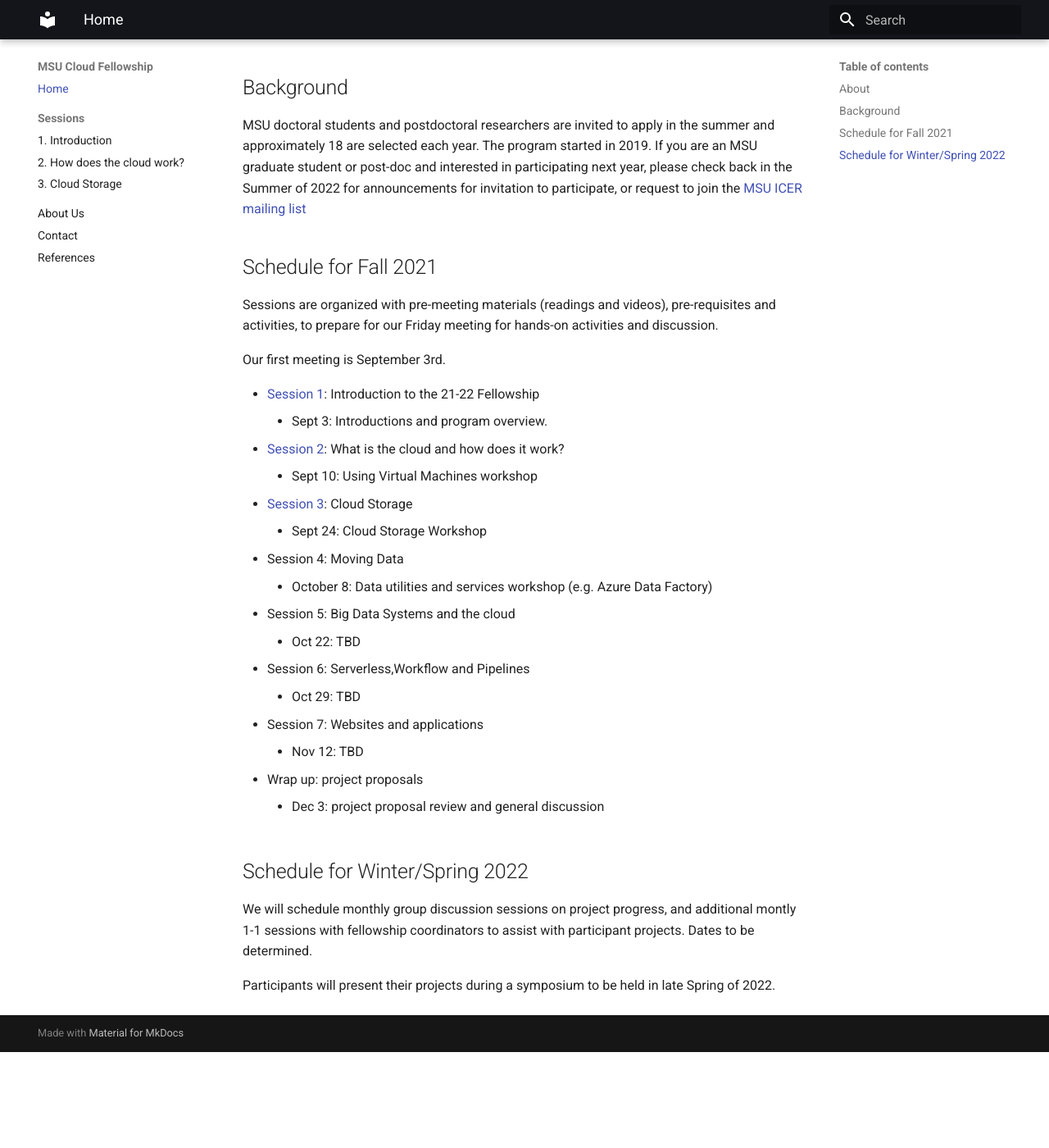
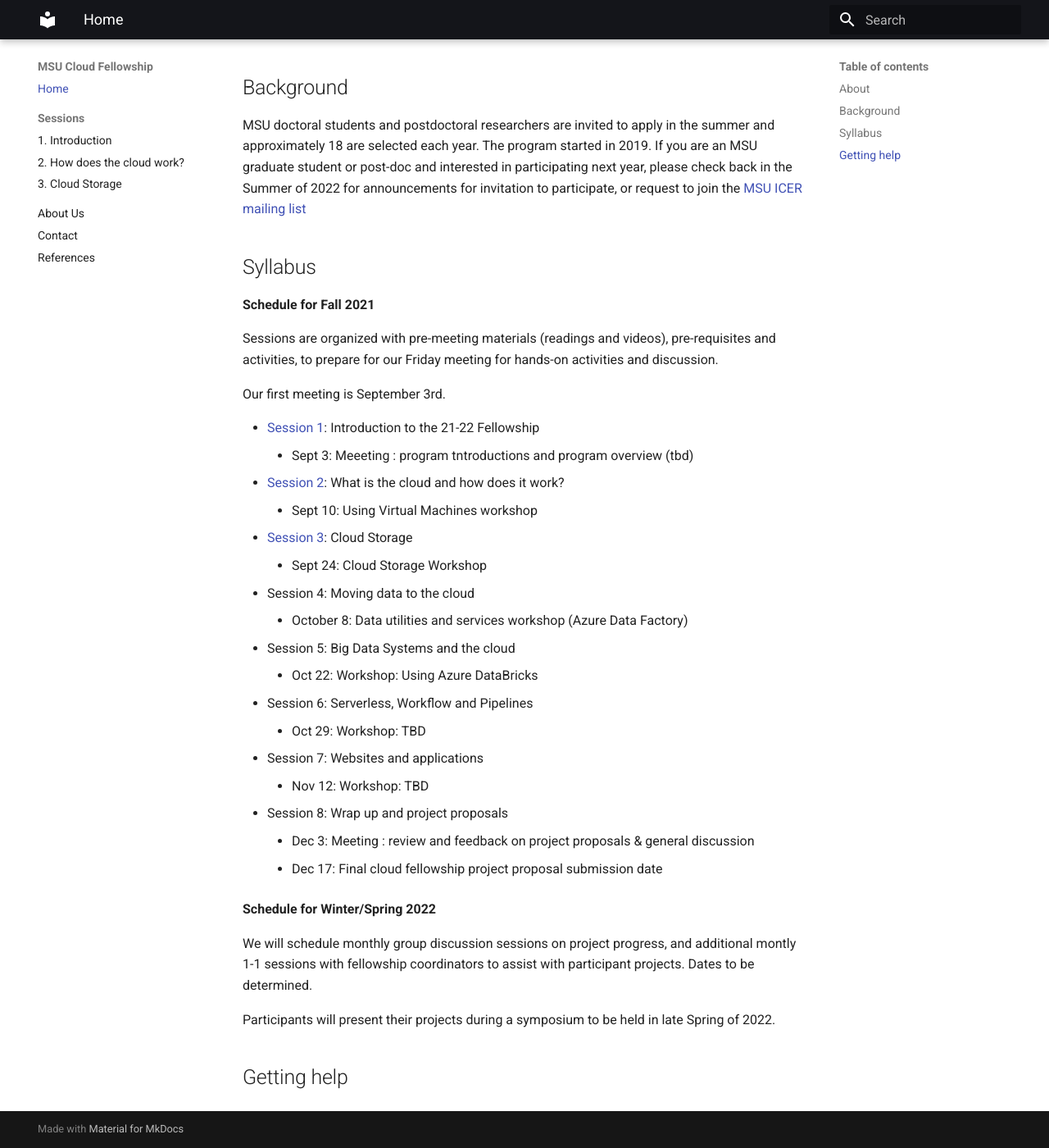
Before and after one commit to msucloudfellowship/msucloudfellowship.github.io, an MkDocs documentation site: the page built from docs/index.md, in a window 1280 px wide and 1400 px high, scrolled down 785 px. Shown: the whole window at 82% size. Built offline with MkDocs 1.6.1 and Material for MkDocs 9.7.7, drawn with Linux system fonts in a browser that asks for light colours; before the commit the page ends 2068 px from its top, so only the background shows below that.

Commit message:
add syllabus to home page, update sched

```diff
--- a/docs/index.md
+++ b/docs/index.md
@@ -15,31 +15,36 @@ The MSU Cloud Fellowship is cross disciplinary program produced by MSU’s Insti
 
 MSU doctoral students and postdoctoral researchers are invited to apply in the summer and approximately 18 are selected each year.  The program started in 2019.   If you are an MSU graduate student or post-doc and interested in participating next year, please check back in the Summer of 2022 for announcements for invitation to participate, or request to join the [MSU ICER mailing list](https://icer.msu.edu/getting-latest-hpcc-updates)
 
-## Schedule for Fall 2021
+## Syllabus
+
+**Schedule for Fall 2021**
 
 Sessions are organized with pre-meeting materials (readings and videos), pre-requisites and activities, to prepare for our Friday meeting for hands-on activities and discussion.
 
 Our first meeting is September 3rd.
 
  * [Session 1](session_introduction): Introduction to the 21-22 Fellowship
-     * Sept 3: Introductions and program overview.
+     * Sept 3: Meeeting : program tntroductions and program overview (tbd)
  * [Session 2](session_how_to_cloud): What is the cloud and how does it work?
     * Sept 10: Using Virtual Machines workshop
  * [Session 3](session_cloud_storage): Cloud Storage
     * Sept 24: Cloud Storage Workshop
- * Session 4: Moving Data
-    * October 8: Data utilities and services workshop (e.g. Azure Data Factory)
+ * Session 4: Moving data to the cloud
+    * October 8: Data utilities and services workshop (Azure Data Factory)
  * Session 5: Big Data Systems and the cloud
-    * Oct 22: TBD
- * Session 6: Serverless,Workflow and Pipelines
-    * Oct 29: TBD
+    * Oct 22: Workshop: Using Azure DataBricks
+ * Session 6: Serverless, Workflow and Pipelines
+    * Oct 29: Workshop: TBD
  * Session 7: Websites and applications
-    * Nov 12: TBD
- * Wrap up: project proposals
-    * Dec 3: project proposal review and general discussion
+    * Nov 12: Workshop: TBD
+ * Session 8: Wrap up and project proposals
+    * Dec 3: Meeting : review and feedback on project proposals & general discussion
+    * Dec 17: Final cloud fellowship project proposal submission date
 
-## Schedule for Winter/Spring 2022
+**Schedule for Winter/Spring 2022**
 
 We will schedule monthly group discussion sessions on project progress, and additional montly 1-1 sessions with fellowship coordinators to assist with participant projects. Dates to be determined.
 
 Participants will present their projects during a symposium to be held in late Spring of 2022.
+
+## Getting help
```
Also changed, not shown: docs/session_introduction/index.md (+1 -1 lines).
